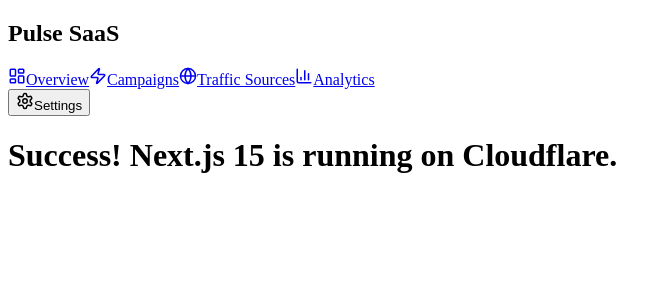
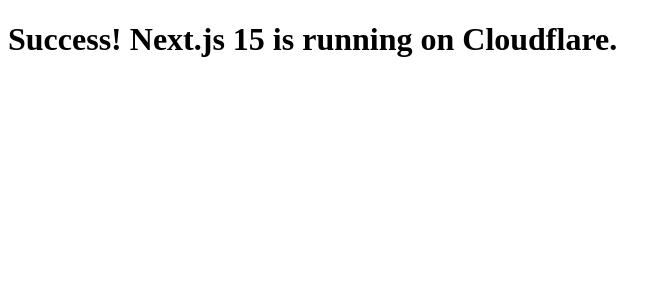
Before and after one commit to MADHAVPATEL/next-tracker, a Next.js app: page / in a window 1280 px wide. Shown: the top 300 px of the page, without its empty margins (0-671 px from the left). Built offline with nearby package versions, Linux system fonts and the light colour scheme.

Commit message:
Update layout.tsx

```diff
--- a/app/layout.tsx
+++ b/app/layout.tsx
@@ -1,56 +1,26 @@
 import React from 'react';
-import { LayoutDashboard, Globe, Zap, BarChart3, Settings } from 'lucide-react';
 
-export default function App({ children }: { children: React.ReactNode }) {
-  // Navigation items matching your SaaS goals
-  const navItems = [
-    { name: 'Overview', href: '/dashboard', icon: LayoutDashboard },
-    { name: 'Campaigns', href: '/dashboard/campaigns', icon: Zap },
-    { name: 'Traffic Sources', href: '/dashboard/sources', icon: Globe },
-    { name: 'Analytics', href: '/dashboard/analytics', icon: BarChart3 },
-  ];
+/**
+ * Note: In your local GitHub project, you can keep the 'globals.css' import
+ * if you have created that file. For now, we use inline Tailwind via the
+ * body class to ensure the preview stays stable.
+ */
 
+export const metadata = {
+  title: 'Pulse SaaS',
+  description: 'Edge Tracking Engine',
+};
+
+export default function RootLayout({
+  children,
+}: {
+  children: React.ReactNode;
+}) {
   return (
-    <div className="flex h-screen bg-slate-50 overflow-hidden font-sans">
-      {/* Sidebar */}
-      <aside className="w-64 bg-white border-r border-slate-200 flex flex-col">
-        <div className="p-6">
-          <h1 className="text-2xl font-black text-indigo-600 tracking-tighter">
-            Pulse <span className="text-slate-900 text-sm italic font-medium">SaaS</span>
-          </h1>
-        </div>
-
-        <nav className="flex-1 px-4 space-y-1">
-          {navItems.map((item) => (
-            <a
-              key={item.name}
-              href={item.href}
-              className="flex items-center gap-3 px-4 py-3 text-sm font-semibold text-slate-600 hover:bg-indigo-50 hover:text-indigo-600 rounded-xl transition-all group"
-            >
-              <item.icon size={18} className="group-hover:scale-110 transition-transform" />
-              {item.name}
-            </a>
-          ))}
-        </nav>
-
-        <div className="p-4 border-t border-slate-100">
-          <button className="flex items-center gap-3 w-full px-4 py-3 text-sm font-semibold text-slate-400 hover:text-slate-600 transition-colors">
-            <Settings size={18} />
-            Settings
-          </button>
-        </div>
-      </aside>
-
-      {/* Main Content Area */}
-      <main className="flex-1 overflow-y-auto bg-slate-50 p-8">
-        <div className="max-w-5xl mx-auto">
-          {children || (
-            <div className="flex flex-col items-center justify-center h-64 border-2 border-dashed border-slate-200 rounded-3xl text-slate-400">
-              <p>Select a view from the sidebar to begin.</p>
-            </div>
-          )}
-        </div>
-      </main>
-    </div>
+    <html lang="en">
+      <body className="antialiased bg-slate-50 text-slate-900">
+        {children}
+      </body>
+    </html>
   );
 }
```
